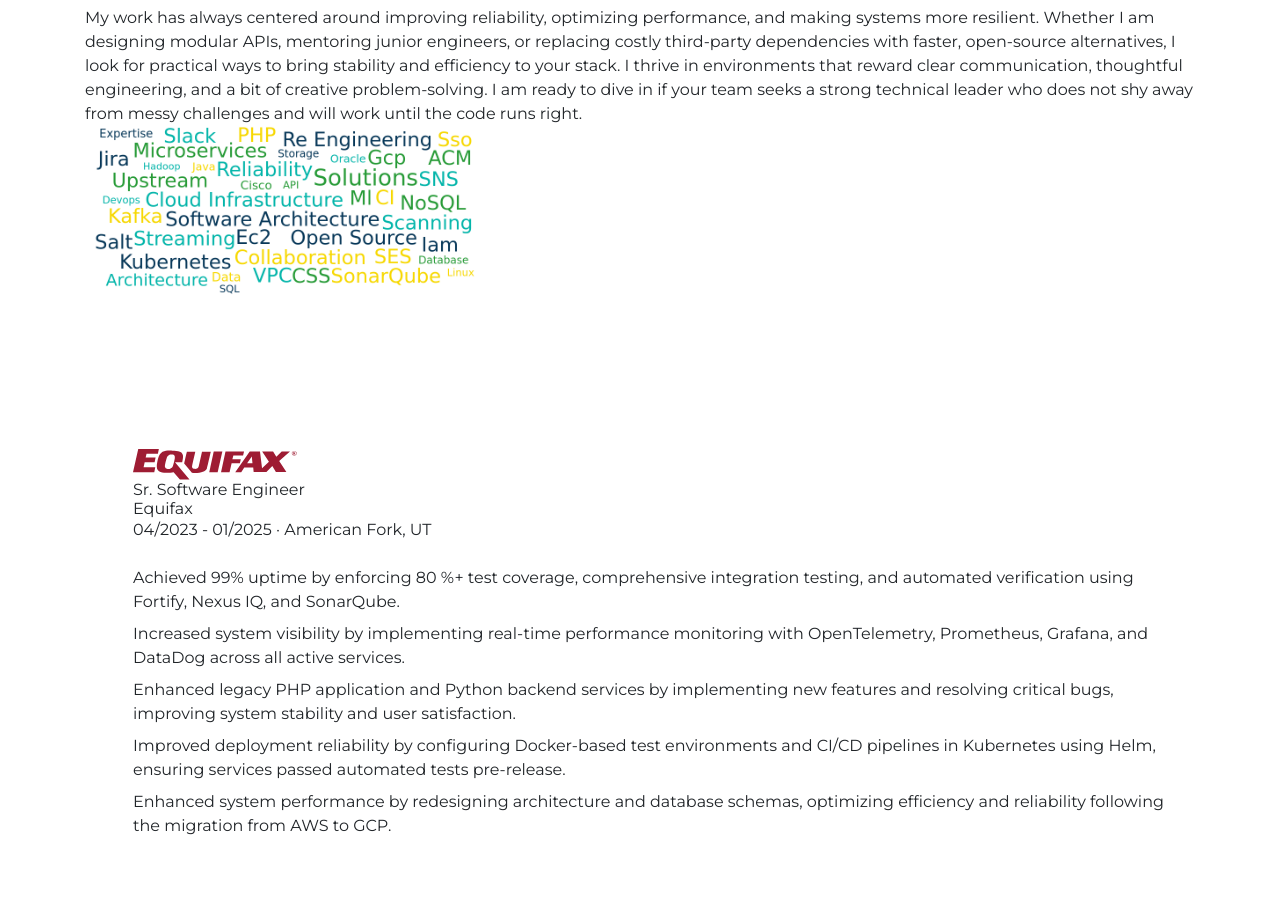
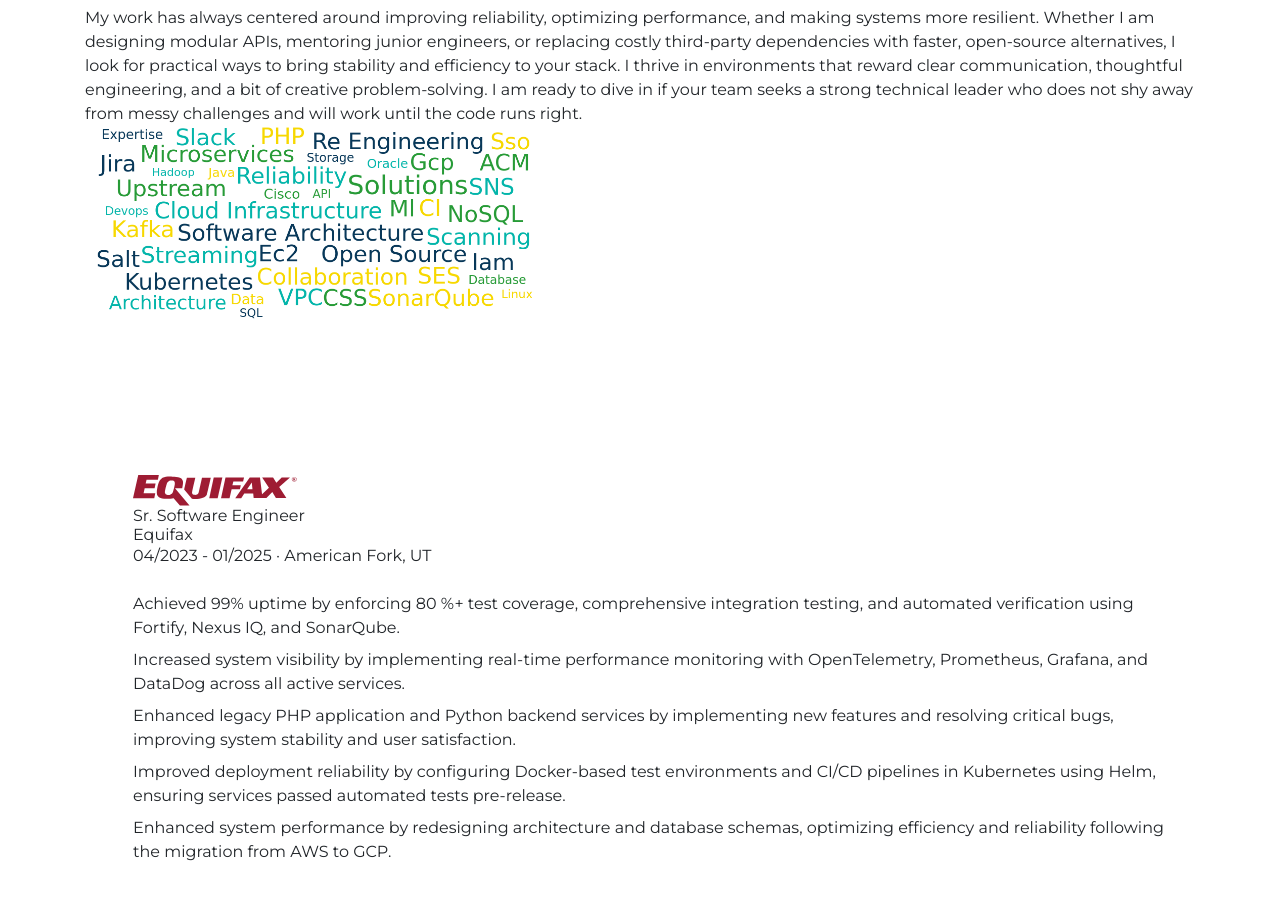
Before and after one commit to dwalbeck/personal_site, a React (Vite) app: page / in a window 1280 px wide. Shown: the part 2021-2929 px from the top of the page. Built offline with nearby package versions, Linux system fonts and the light colour scheme; no server answers; grey boxes are pictures that could not be loaded; some icons are missing.

Commit message:
Removed Education section and replaced with graphic

```diff
--- a/src/components/Landing/Landing.tsx
+++ b/src/components/Landing/Landing.tsx
@@ -49,8 +49,8 @@
                 messy challenges and will work until the code runs right.</p>
 
             {/* Sections for Education and Accomplishments */}
-            <div className="flex flex-wrap mt-8 space-y-8 md:space-y-0 text-center">
-                <img src="/my_skills_cloud.png" width="400" className="aspect-91/40 mt-14 self-center" />
+            <div className="flex flex-wrap mt-8 space-y-8 md:space-y-0 justify-center">
+                <img src="/my_skills_cloud.png" width="460" className="aspect-91/40 mt-14 self-center" />
             </div>
           </div>
         </div>
```
